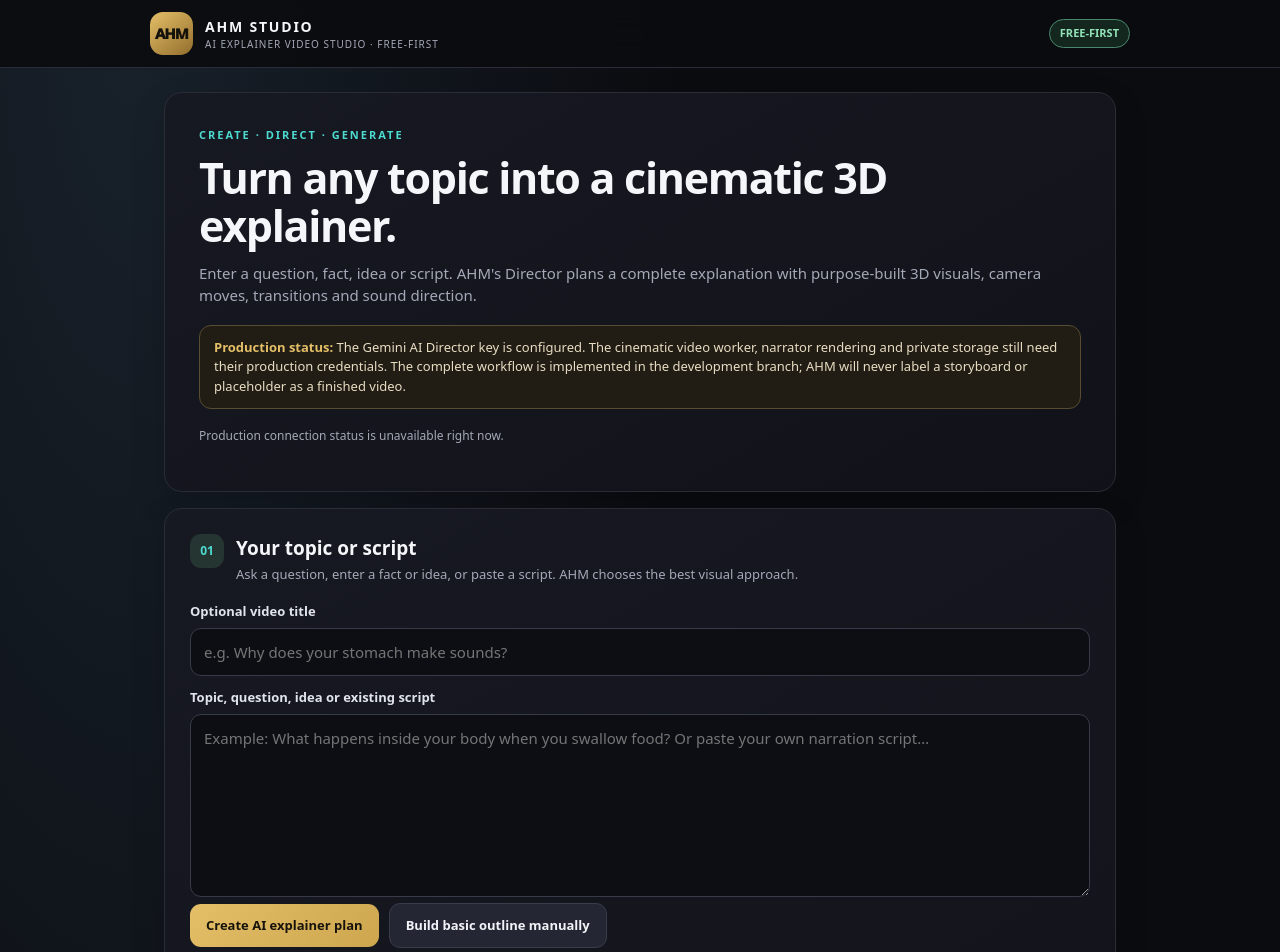
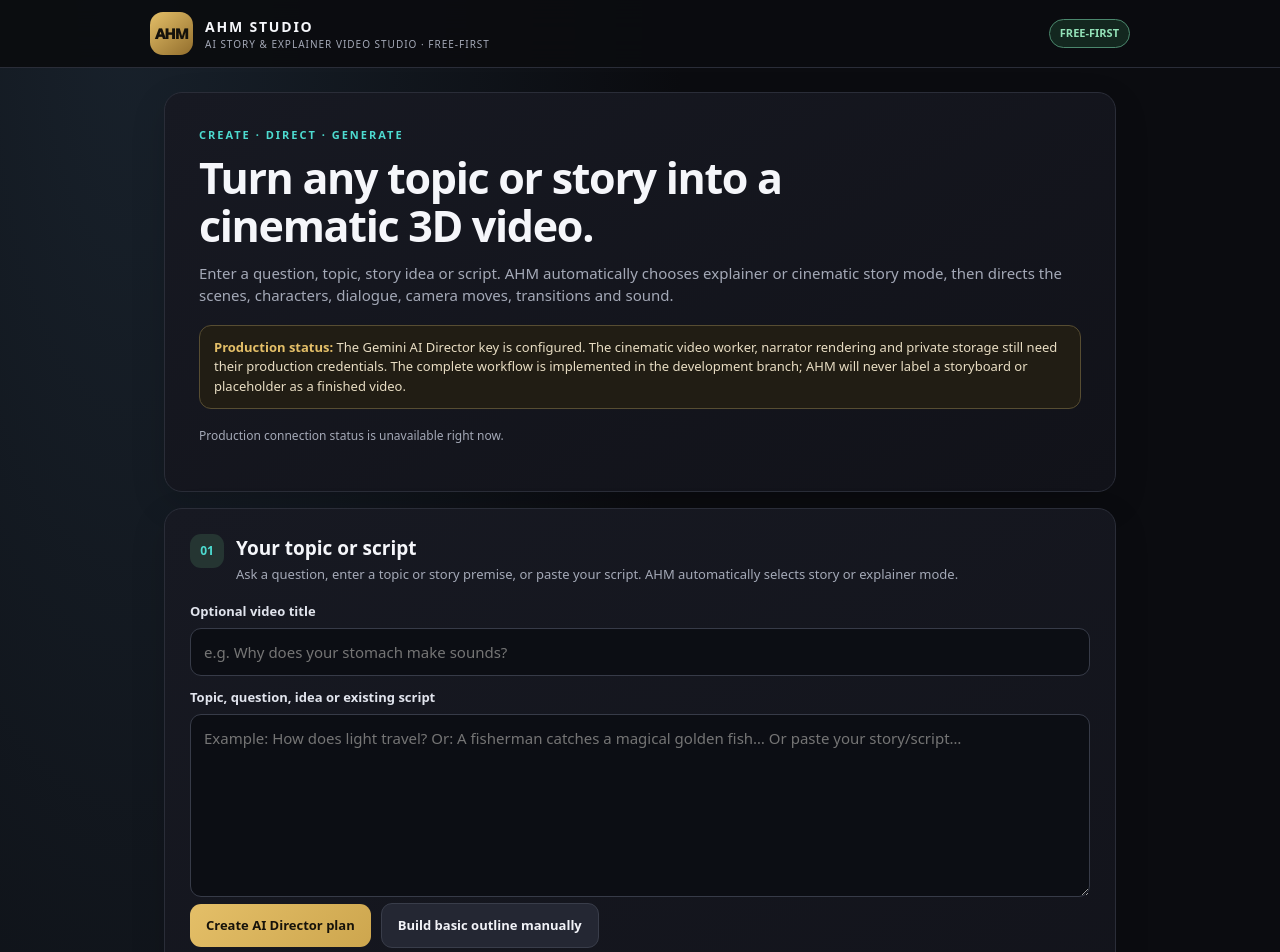
Before and after one commit to socialboosthub/Lock, a website: page public/index.html in a window 1280 px wide. Shown: the top 952 px of the page. Drawn offline with Linux system fonts and the light colour scheme; no server answers.

Commit message:
ui: restore AHM Studio story and explainer modes

```diff
--- a/public/index.html
+++ b/public/index.html
@@ -4,7 +4,7 @@
   <meta charset="utf-8">
   <meta name="viewport" content="width=device-width,initial-scale=1,viewport-fit=cover">
   <meta name="theme-color" content="#101116">
-  <title>AHM Studio — AI Explainer Video Studio</title>
+  <title>AHM Studio — AI Story & Explainer Video Studio</title>
   <link rel="stylesheet" href="/style.css">
 </head>
 <body>
@@ -12,7 +12,7 @@
     <div class="brandMark">AHM</div>
     <div>
       <div class="brand">AHM STUDIO</div>
-      <div class="tagline">AI EXPLAINER VIDEO STUDIO · FREE-FIRST</div>
+      <div class="tagline">AI STORY & EXPLAINER VIDEO STUDIO · FREE-FIRST</div>
     </div>
     <div class="freeBadge">FREE-FIRST</div>
   </header>
@@ -20,8 +20,8 @@
   <main class="layout">
     <section class="intro panel">
       <div class="eyebrow">CREATE · DIRECT · GENERATE</div>
-      <h1>Turn any topic into a cinematic 3D explainer.</h1>
-      <p>Enter a question, fact, idea or script. AHM's Director plans a complete explanation with purpose-built 3D visuals, camera moves, transitions and sound direction.</p>
+      <h1>Turn any topic or story into a cinematic 3D video.</h1>
+      <p>Enter a question, topic, story idea or script. AHM automatically chooses explainer or cinematic story mode, then directs the scenes, characters, dialogue, camera moves, transitions and sound.</p>
 
       <div class="notice">
         <strong>Production status:</strong>
@@ -36,7 +36,7 @@
         <span class="step">01</span>
         <div>
           <h2>Your topic or script</h2>
-          <p>Ask a question, enter a fact or idea, or paste a script. AHM chooses the best visual approach.</p>
+          <p>Ask a question, enter a topic or story premise, or paste your script. AHM automatically selects story or explainer mode.</p>
         </div>
       </div>
 
@@ -47,10 +47,10 @@
 
       <label for="scriptInput">Topic, question, idea or existing script</label>
       <textarea id="scriptInput" rows="7"
-        placeholder="Example: What happens inside your body when you swallow food? Or paste your own narration script…"></textarea>
+        placeholder="Example: How does light travel? Or: A fisherman catches a magical golden fish… Or paste your story/script…"></textarea>
 
       <div class="row wrap">
-        <button id="aiStoryBtn" class="primary">Create AI explainer plan</button>
+        <button id="aiStoryBtn" class="primary">Create AI Director plan</button>
         <button id="sceneBtn" class="secondary">Build basic outline manually</button>
       </div>
       <p id="aiStoryStatus" class="hint" role="status">Create the AI Director plan first. Then generate the complete cinematic video with voice, sound and subtitles.</p>
```
